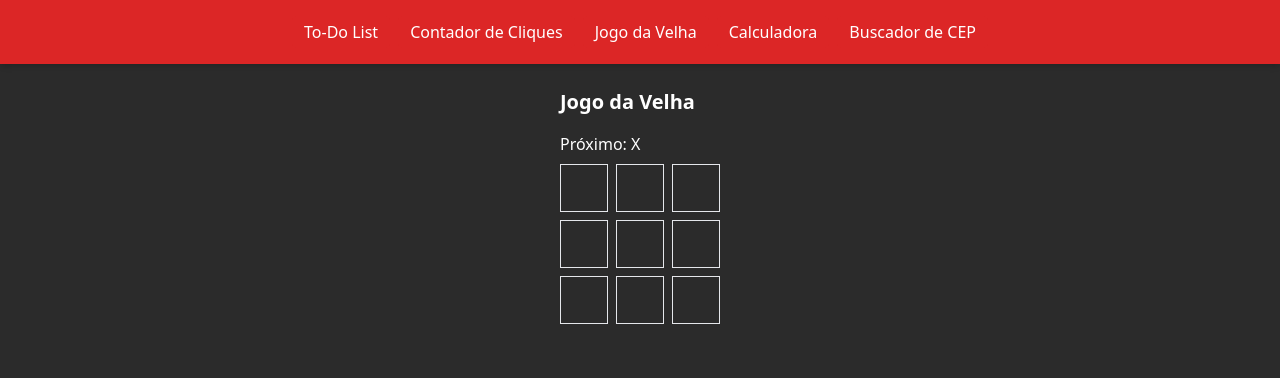
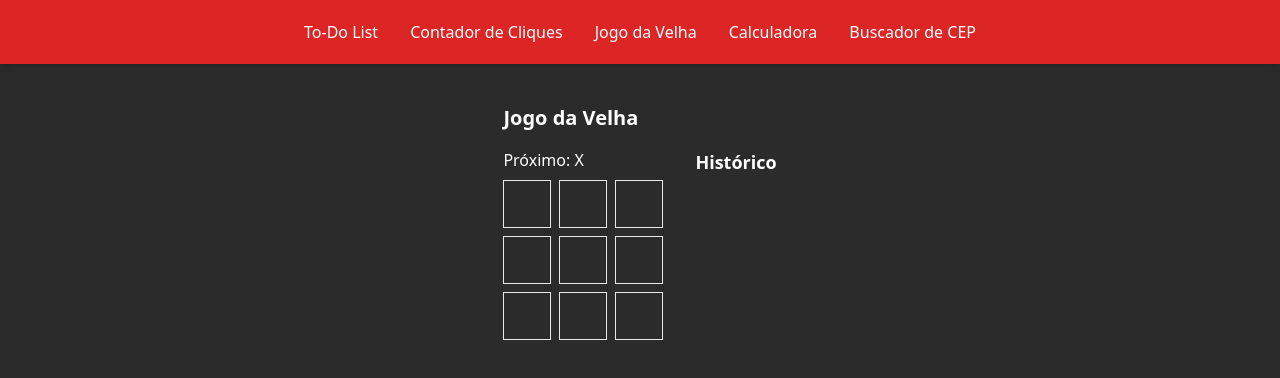
Before and after one commit to Leogodinho04/multifuncional-app, a React (Create React App) app: page / in a window 1280 px wide. Both pictures are taken after a click on the button "Jogo da Velha". Shown: the top 378 px of the page. Built offline with nearby package versions, Linux system fonts and the light colour scheme.

Commit message:
TicTacToe aprimoramento - histórico, popup do vencedor (com confetes!) /velha

```diff
--- a/package.json
+++ b/package.json
@@ -7,6 +7,7 @@
     "@testing-library/jest-dom": "^6.6.3",
     "@testing-library/react": "^16.3.0",
     "@testing-library/user-event": "^13.5.0",
+    "canvas-confetti": "^1.9.3",
     "react": "^19.1.0",
     "react-dom": "^19.1.0",
     "react-scripts": "5.0.1",
--- a/src/components/TicTacToe.jsx
+++ b/src/components/TicTacToe.jsx
@@ -1,35 +1,111 @@
-import { useState } from "react";
+import { useState, useEffect } from "react";
+import confetti from "canvas-confetti";
 
 function TicTacToe() {
   const [squares, setSquares] = useState(Array(9).fill(null));
   const [xIsNext, setXIsNext] = useState(true);
+  const [moves, setMoves] = useState([]);
+  const [winner, setWinner] = useState(null);
+  const [isDraw, setIsDraw] = useState(false);
 
   const handleClick = (i) => {
-    if (squares[i] || calculateWinner(squares)) return;
+    if (squares[i] || winner || isDraw) return;
+
     const nextSquares = squares.slice();
-    nextSquares[i] = xIsNext ? "X" : "O";
+    const player = xIsNext ? "X" : "O";
+    nextSquares[i] = player;
+
     setSquares(nextSquares);
+    setMoves([...moves, `Jogada ${moves.length + 1}: ${player} → posição ${i + 1}`]);
     setXIsNext(!xIsNext);
   };
 
-  const winner = calculateWinner(squares);
-  const status = winner ? `Vencedor: ${winner}` : `Próximo: ${xIsNext ? "X" : "O"}`;
+  const resetGame = () => {
+    setSquares(Array(9).fill(null));
+    setXIsNext(true);
+    setMoves([]);
+    setWinner(null);
+    setIsDraw(false);
+  };
+
+  useEffect(() => {
+    const gameWinner = calculateWinner(squares);
+    if (gameWinner) {
+      setWinner(gameWinner);
+      confetti();
+    } else if (!squares.includes(null)) {
+      setIsDraw(true);
+    }
+  }, [squares]);
+
+  const status = winner
+    ? `Vencedor: ${winner}`
+    : isDraw
+    ? "Empate!"
+    : `Próximo: ${xIsNext ? "X" : "O"}`;
+
+  const renderWinner = () => {
+    if (winner === "X") {
+      return <span className="text-red-500 font-extrabold">X</span>;
+    } else if (winner === "O") {
+      return <span className="text-blue-500 font-extrabold">O</span>;
+    }
+    return null;
+  };
 
   return (
+    <div className="p-4">
+      <h2 className="text-xl font-bold mb-4">Jogo da Velha</h2>
+      <div className="flex gap-8">
         <div>
-      <h2 className="text-xl font-bold mb-4">Jogo da Velha</h2>
           <div className="mb-2">{status}</div>
           <div className="grid grid-cols-3 gap-2 w-40">
             {squares.map((square, i) => (
               <button
                 key={i}
-            className="w-12 h-12 text-2xl border"
+                className="w-12 h-12 text-2xl border font-extrabold"
                 onClick={() => handleClick(i)}
+                style={{ color: square === "X" ? "red" : square === "O" ? "blue" : "inherit" }}
               >
                 {square}
               </button>
             ))}
           </div>
+        </div>
+
+        {/* Histórico */}
+        <div>
+          <h3 className="text-lg font-semibold mb-2">Histórico</h3>
+          <ul className="list-disc pl-5 text-sm max-w-xs">
+            {moves.map((move, index) => (
+              <li key={index}>{move}</li>
+            ))}
+          </ul>
+        </div>
+      </div>
+
+      {/* Popup de vencedor ou empate */}
+      {(winner || isDraw) && (
+        <div className="fixed inset-0 bg-black bg-opacity-60 flex justify-center items-center z-50">
+          <div className="bg-[#545252] text-white p-6 rounded-lg shadow-lg text-center">
+            <h2 className="text-2xl font-bold mb-2">
+              {winner ? (
+                <>
+                  🏆 {renderWinner()} venceu!
+                </>
+              ) : (
+                "🤝 Deu Velha!"
+              )}
+            </h2>
+            <button
+              onClick={resetGame}
+              className="mt-4 bg-red-600 text-white px-4 py-2 rounded"
+            >
+              Jogar novamente
+            </button>
+          </div>
+        </div>
+      )}
     </div>
   );
 }
```
Also changed, not shown: 1 other file (tests, documents, lock files or other folders). Lines whose indentation alone changed are shown as unchanged.
